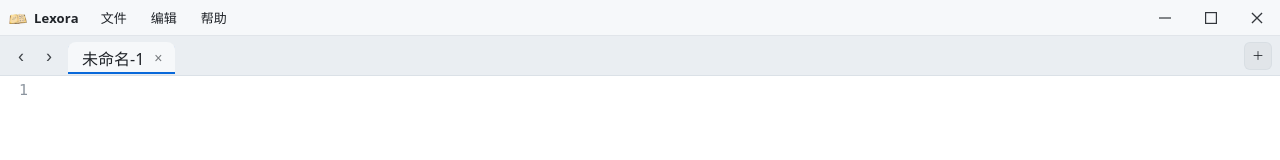
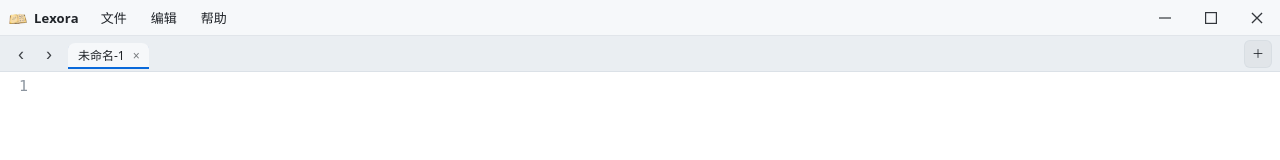
Before and after one commit to picocn/Lexora, a React (Vite) app: page / in a window 1280 px wide. Shown: the top 160 px of the page. Built offline with nearby package versions, Linux system fonts and the light colour scheme; what markdown-it-texmath would draw is missing.

Commit message:
style: tab bar matches title-bar height with smaller tab type
Tab bar is now 36px (same as the custom title bar); tabs are shorter
(26px) with reduced 12px font, tighter padding and 200px max width with
ellipsis, so long titles do not overflow or crowd the row.

```diff
--- a/src/styles/app.css
+++ b/src/styles/app.css
@@ -194,7 +194,8 @@ body {
   align-items: stretch;
   background: var(--tab-bg);
   border-bottom: 1px solid var(--border-soft);
-  height: 40px;
+  /* Same height as the custom title bar above (36px). */
+  height: 36px;
   flex: 0 0 auto;
   user-select: none;
 }
@@ -218,15 +219,16 @@ body {
 .tab {
   display: inline-flex;
   align-items: center;
-  gap: 6px;
-  padding: 0 8px 0 14px;
-  height: 32px;
-  margin: 4px 2px 0 0;
-  border-radius: 8px 8px 0 0;
+  gap: 5px;
+  padding: 0 6px 0 10px;
+  height: 26px;
+  margin: 5px 2px 0 0;
+  border-radius: 7px 7px 0 0;
   cursor: pointer;
   color: var(--fg);
   opacity: 0.85;
-  max-width: 220px;
+  max-width: 200px;
+  font-size: 12px; /* slightly smaller to avoid crowding */
   flex: 0 0 auto;
 }
 
@@ -244,11 +246,12 @@ body {
   white-space: nowrap;
   overflow: hidden;
   text-overflow: ellipsis;
+  line-height: 1.2;
 }
 
 .dirty-dot {
-  width: 8px;
-  height: 8px;
+  width: 7px;
+  height: 7px;
   border-radius: 50%;
   background: var(--accent);
   display: inline-block;
@@ -259,9 +262,9 @@ body {
   border: none;
   background: transparent;
   color: inherit;
-  font-size: 14px;
+  font-size: 12px;
   line-height: 1;
-  padding: 2px 4px;
+  padding: 2px 3px;
   border-radius: 4px;
   cursor: pointer;
   opacity: 0.6;
```
Also changed, not shown: 1 other file (tests, documents, lock files or other folders).
